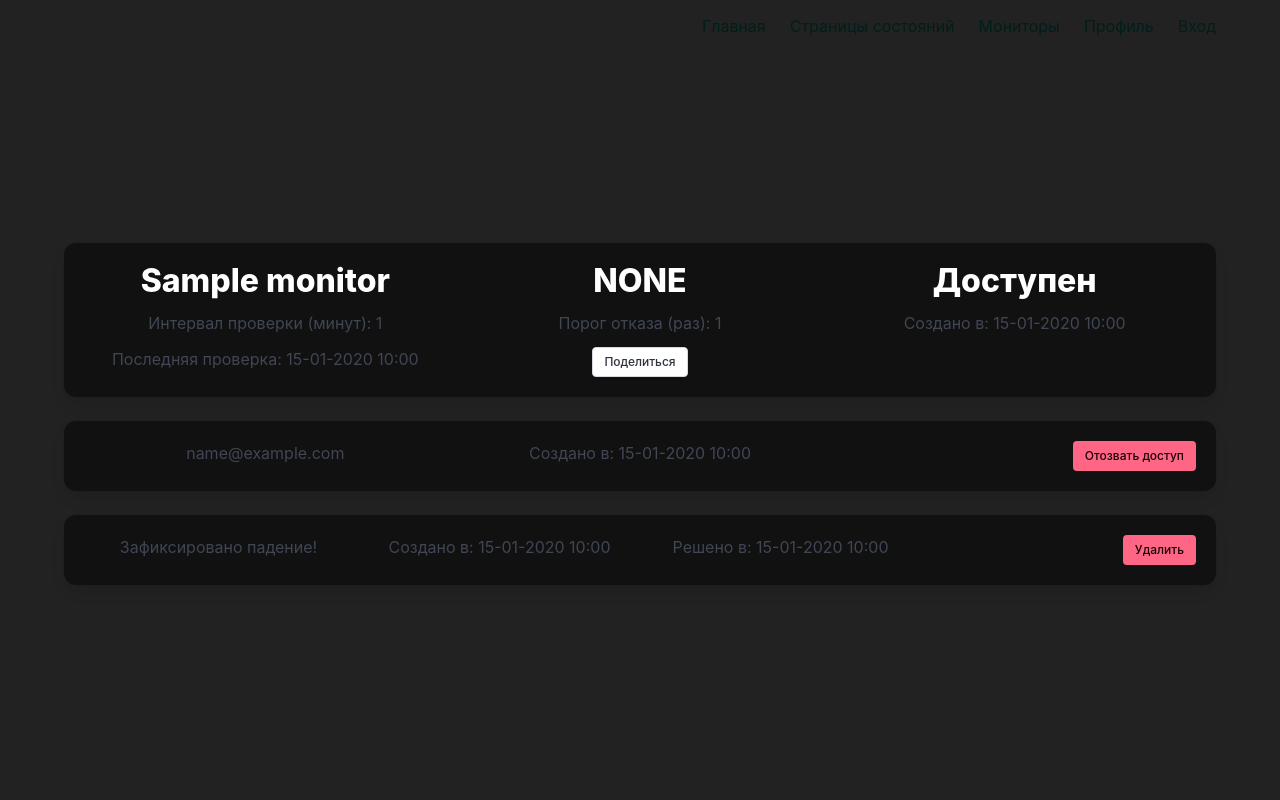
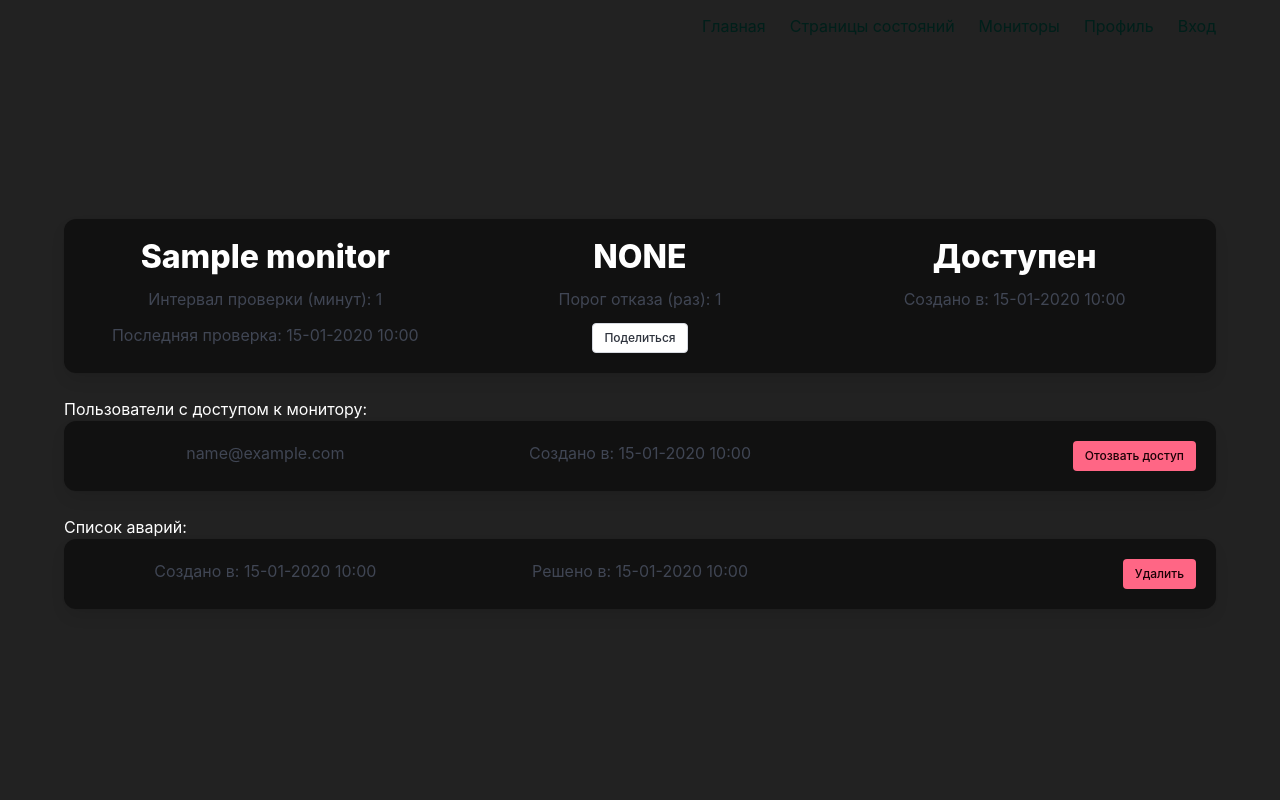
Before and after one commit to n1cholaspoole/uptimealert, a Flask app: page /monitors/1/ in a window 1280 px wide. Run offline with Flask 3, Linux system fonts and the light colour scheme; a user stored in the database is signed in; tables that the repository leaves empty hold one stand-in row (values such as "Sample post"); parts of the project's set-up code (start-up, migrations or seed data) failed here and were passed over.

Commit message:
Fixed timer updating, fails counter now stops updating once the threshold is reached, unused fields are now not rendered by the server instead of being hidden using js, added text overflow in the add dashboard monitor modal window.

```diff
--- a/uptimealert/static/css/base.css
+++ b/uptimealert/static/css/base.css
@@ -24,3 +24,10 @@
 .round {
   border-radius: 0.375rem;
 }
+
+.ellipsis {
+  width: 100%;
+  overflow: hidden;
+  white-space: nowrap;
+  text-overflow: ellipsis;
+}
--- a/uptimealert/static/js/field_hide.js
+++ /dev/null
@@ -1,7 +0,0 @@
-let elements = document.getElementsByClassName('hide_empty')
-
-for (let element of elements) {
-    if (element.textContent.trim() !== '') {
-        element.classList.remove('is-hidden')
-    }
-}
--- a/uptimealert/templates/dash/modals/dashboard_add_monitor_modal.html
+++ b/uptimealert/templates/dash/modals/dashboard_add_monitor_modal.html
@@ -19,7 +19,7 @@
                     <p>Выберите монитор</p>
                     <div class="select is-medium">
                         <label>
-                            <select id="monitor_id" name="monitor_id">
+                            <select id="monitor_id" class="ellipsis" name="monitor_id">
                                 {% for monitor in user_monitors %}
                                     <option value="{{ monitor.id }}">{{ monitor.name }}</option>
                                 {% endfor %}
--- a/uptimealert/templates/mnts/modals/add_monitor_modal.html
+++ b/uptimealert/templates/mnts/modals/add_monitor_modal.html
@@ -1,7 +1,6 @@
 {% block add_monitor_modal %}
 <script src="{{ url_for('static', filename='js/modal.js') }}"></script>
 <script src="{{ url_for('static', filename='js/range.js') }}" defer></script>
-<script src="{{ url_for('static', filename='js/option_hide.js') }}" defer></script>
 
 <div id="monitor-add-modal" class="modal">
   <div class="modal-background"></div>
--- a/uptimealert/templates/mnts/monitor.html
+++ b/uptimealert/templates/mnts/monitor.html
@@ -1,7 +1,6 @@
 {% extends "/base.html" %}
 
 {% block header %}
-<script src="{{ url_for('static', filename='js/field_hide.js') }}" defer></script>
 <script src="{{ url_for('static', filename='js/modal.js') }}"></script>
 {% endblock %}
 
@@ -59,8 +58,10 @@
         </div>
     </div>
 </div>
+{% if user_monitor.shared_users %}
 <div class="block">
-    <div id="shares" class="box hide_empty is-hidden">
+    <p class="has-text-white has-text-left">Пользователи с доступом к монитору:</p>
+    <div id="shares" class="box">
         {% for share in user_monitor.shared_users %}
             <div class="grid">
                 <div class="cell">
@@ -78,13 +79,13 @@
         {% endfor %}
     </div>
 </div>
+{% endif %}
+{% if user_monitor.incidents %}
 <div class="block">
-    <div id="incidents" class="box hide_empty is-hidden">
+    <p class="has-text-white has-text-left">Список аварий:</p>
+    <div id="incidents" class="box">
         {% for incident in user_monitor.incidents %}
             <div class="grid">
-                <div class="cell">
-                    <p>Зафиксировано падение!</p>
-                </div>
                 <div class="cell">
                     <p>Создано в: {% if incident.created_at %} {{ incident.created_at.strftime("%d-%m-%Y %H:%M") }} {% else %} Пока не было {% endif %}</p>
                 </div>
@@ -100,5 +101,6 @@
         {% endfor %}
     </div>
 </div>
+{% endif %}
 {% include "/mnts/modals/share_monitor_modal.html" %}
 {% endblock %}
```
Also changed, not shown: uptimealert/scheduler.py (+4 -4 lines), uptimealert/static/js/option_hide.js (deleted, +0 -30 lines), uptimealert/static/js/updater.js (+5 -3 lines), uptimealert/templates/mnts/monitor_shared.html (+4 -8 lines).
